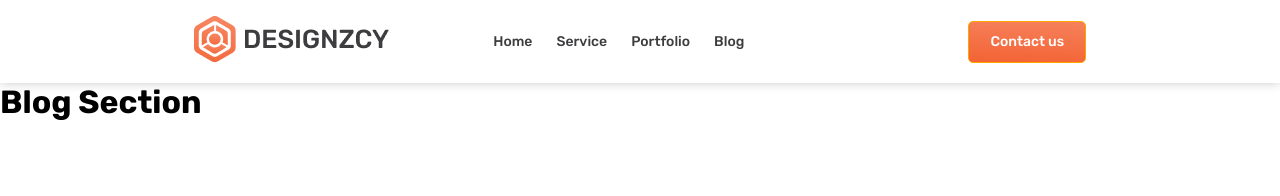
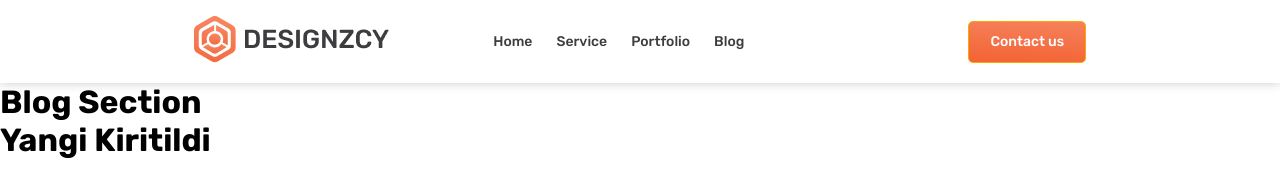
Before and after one commit to SaidahmadRasulov/Design, a plain HTML site: page blog.html in a window 1280 px wide. Drawn offline with Linux system fonts and the light colour scheme.

Commit message:
yangi h1

```diff
--- a/blog.html
+++ b/blog.html
@@ -66,6 +66,7 @@
             </nav>
         </div>
     </header>
-    <h1>Blog Section</h1>
+    <h1>Blog Section </h1>
+    <h1>Yangi Kiritildi</h1>
 </body>
 </html>
```
